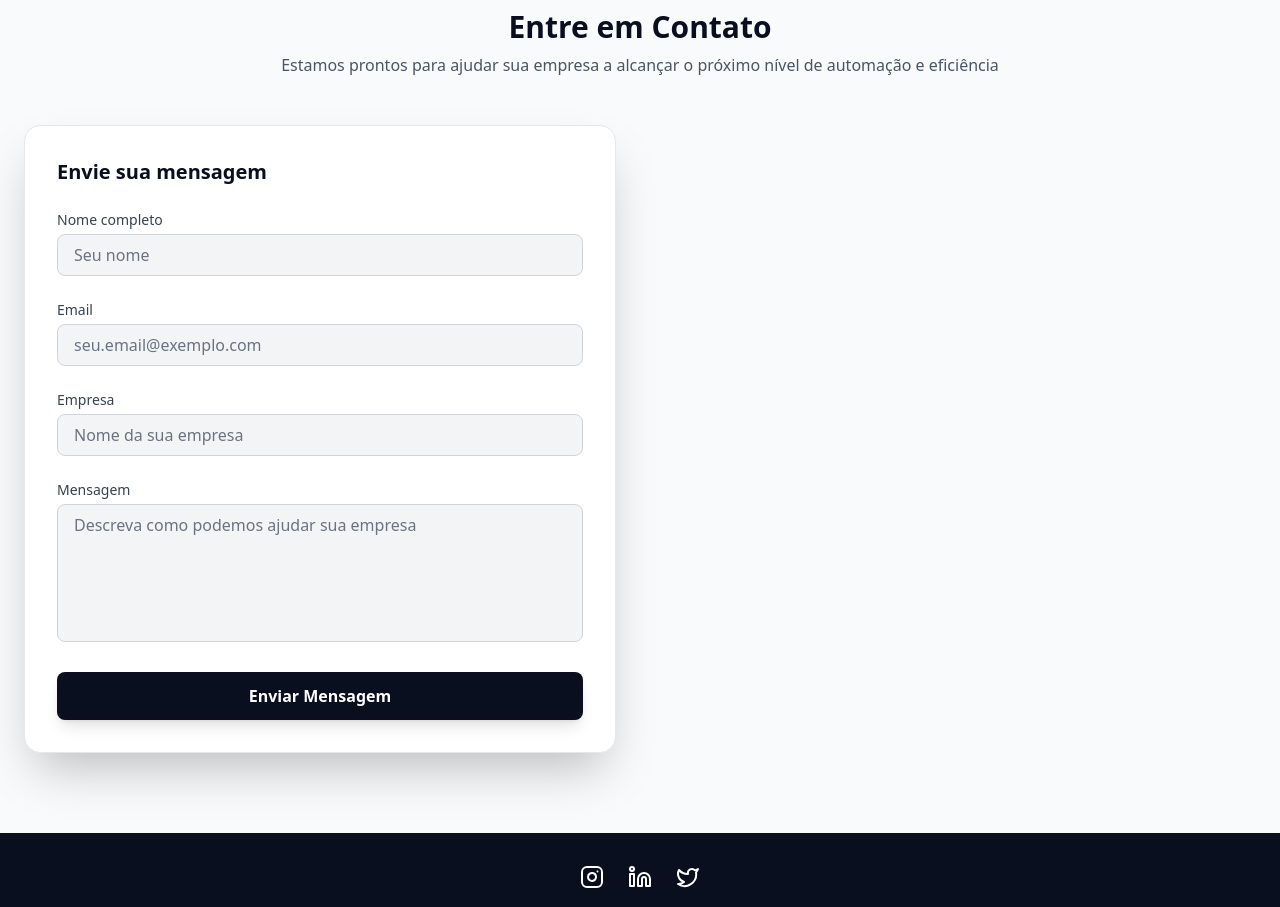
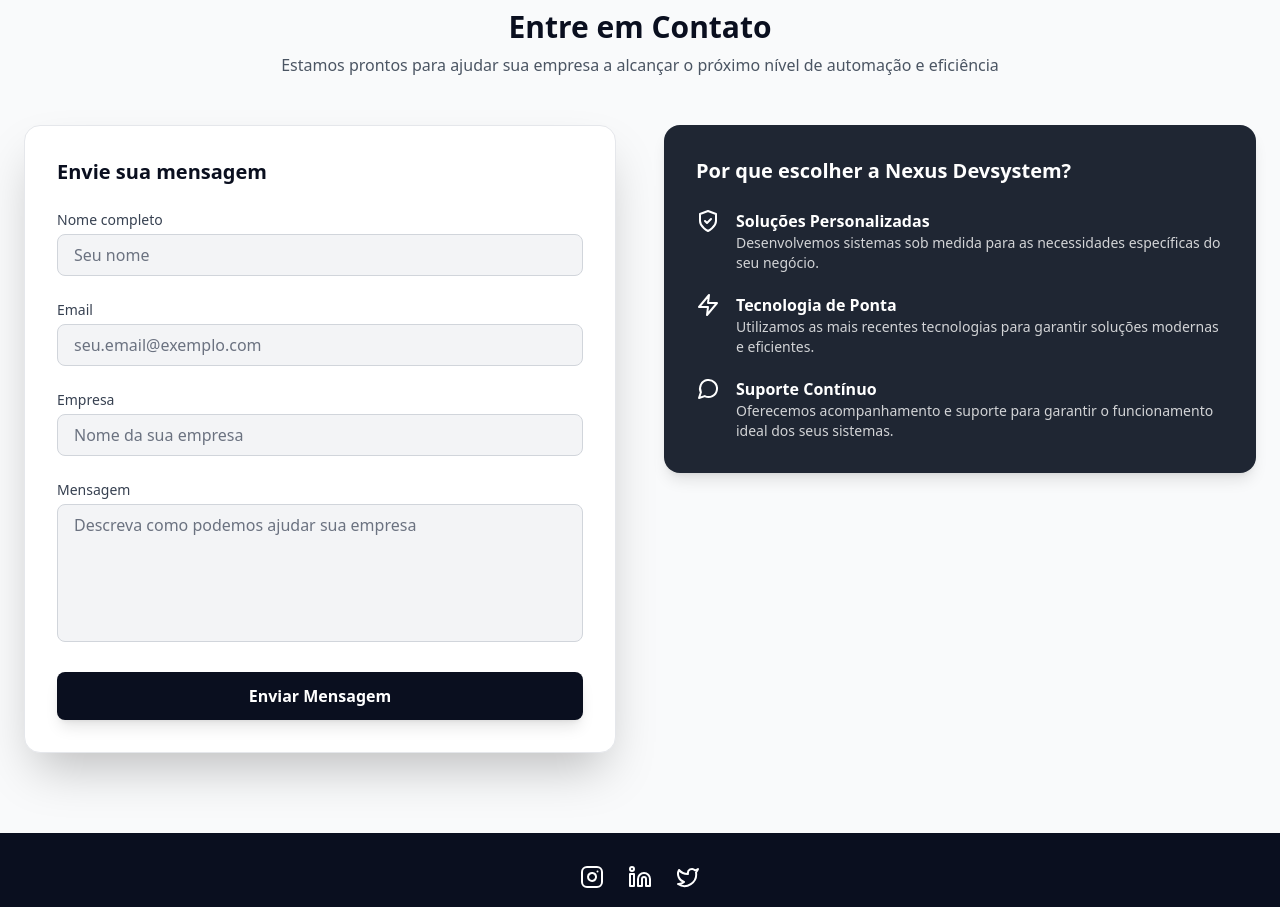
Before and after one commit to NexusDevsystem/nexusweb, a React (Vite) app: page / in a window 1280 px wide. Shown: the part 4100-5007 px from the top of the page. Built offline with nearby package versions, Linux system fonts and the light colour scheme.

Commit message:
atualização

```diff
--- a/src/components/Contact.jsx
+++ b/src/components/Contact.jsx
@@ -23,7 +23,6 @@ export default function Contact() {
         },
         body: JSON.stringify({ name, email, company, message })
       })
-
       const body = await res.json()
       if (!res.ok) throw new Error(body.error || 'Erro desconhecido')
 
@@ -41,6 +40,7 @@ export default function Contact() {
   return (
     <section id="contact" className="py-20 bg-gray-50">
       <div className="max-w-7xl mx-auto px-6">
+        {/* Título da seção */}
         <AnimateOnScroll>
           <div className="text-center mb-12">
             <h2 className="text-3xl font-bold text-primary inline-block relative group">
@@ -57,10 +57,12 @@ export default function Contact() {
         </AnimateOnScroll>
 
         <div className="grid gap-12 md:grid-cols-2">
+          {/* --- Formulário --- */}
           <AnimateOnScroll from="left">
             <div className="bg-white rounded-2xl shadow-2xl border border-gray-200 p-8">
               <h3 className="text-xl font-bold text-primary mb-6">Envie sua mensagem</h3>
               <form onSubmit={handleSubmit} className="space-y-6">
+                {/* Nome */}
                 <div>
                   <label className="block text-sm font-medium text-gray-700 mb-1">
                     Nome completo
@@ -77,6 +79,8 @@ export default function Contact() {
                                focus:outline-none focus:ring-2 focus:ring-secondary focus:border-transparent transition"
                   />
                 </div>
+
+                {/* Email */}
                 <div>
                   <label className="block text-sm font-medium text-gray-700 mb-1">
                     Email
@@ -93,6 +97,8 @@ export default function Contact() {
                                focus:outline-none focus:ring-2 focus:ring-secondary focus:border-transparent transition"
                   />
                 </div>
+
+                {/* Empresa */}
                 <div>
                   <label className="block text-sm font-medium text-gray-700 mb-1">
                     Empresa
@@ -108,6 +114,8 @@ export default function Contact() {
                                focus:outline-none focus:ring-2 focus:ring-secondary focus:border-transparent transition"
                   />
                 </div>
+
+                {/* Mensagem */}
                 <div>
                   <label className="block text-sm font-medium text-gray-700 mb-1">
                     Mensagem
@@ -125,6 +133,7 @@ export default function Contact() {
                   />
                 </div>
 
+                {/* Botão */}
                 <button
                   type="submit"
                   disabled={status === 'sending'}
@@ -137,6 +146,7 @@ export default function Contact() {
                     ? 'Enviado ✅'
                     : 'Enviar Mensagem'}
                 </button>
+
                 {status === 'error' && (
                   <p className="text-red-600 mt-2">Erro ao enviar. Tente novamente.</p>
                 )}
@@ -144,8 +154,40 @@ export default function Contact() {
             </div>
           </AnimateOnScroll>
 
+          {/* --- Card “Por que escolher” --- */}
           <AnimateOnScroll from="right" delay={0.2}>
-            {/* seus cards laterais aqui */}
+            <div className="bg-secondary text-white rounded-2xl shadow-lg p-8 transition-transform hover:-translate-y-2">
+              <h3 className="text-xl font-bold mb-6">Por que escolher a Nexus Devsystem?</h3>
+              <ul className="space-y-5 text-left">
+                <li className="flex items-start">
+                  <ShieldCheck className="w-6 h-6 flex-shrink-0 mr-4" />
+                  <div>
+                    <p className="font-semibold">Soluções Personalizadas</p>
+                    <p className="text-sm text-white/80">
+                      Desenvolvemos sistemas sob medida para as necessidades específicas do seu negócio.
+                    </p>
+                  </div>
+                </li>
+                <li className="flex items-start">
+                  <Zap className="w-6 h-6 flex-shrink-0 mr-4" />
+                  <div>
+                    <p className="font-semibold">Tecnologia de Ponta</p>
+                    <p className="text-sm text-white/80">
+                      Utilizamos as mais recentes tecnologias para garantir soluções modernas e eficientes.
+                    </p>
+                  </div>
+                </li>
+                <li className="flex items-start">
+                  <MessageCircle className="w-6 h-6 flex-shrink-0 mr-4" />
+                  <div>
+                    <p className="font-semibold">Suporte Contínuo</p>
+                    <p className="text-sm text-white/80">
+                      Oferecemos acompanhamento e suporte para garantir o funcionamento ideal dos seus sistemas.
+                    </p>
+                  </div>
+                </li>
+              </ul>
+            </div>
           </AnimateOnScroll>
         </div>
       </div>
```
